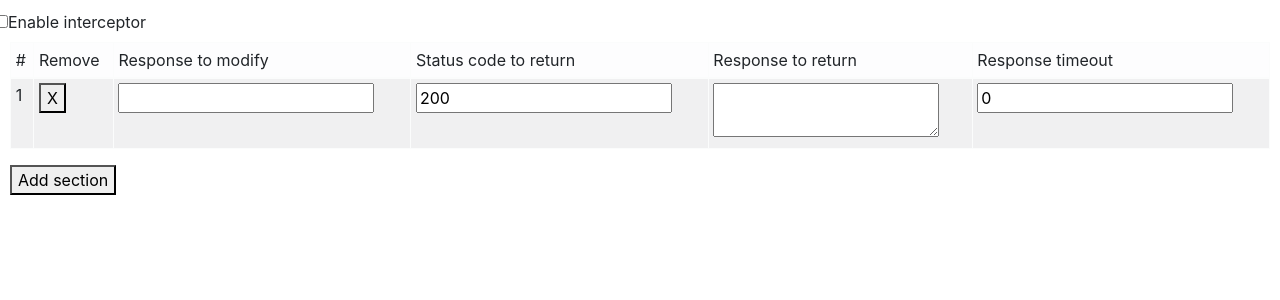
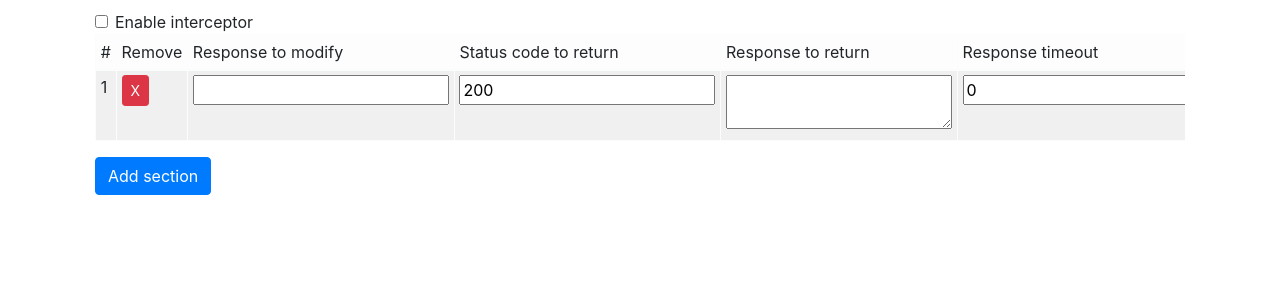
Before and after one commit to vgoreiko/requestInterceptorChrome, a React (Create React App) app: page / in a window 1280 px wide. Shown: the top 300 px of the page. Built offline with nearby package versions, Linux system fonts and the light colour scheme; no server answers.

Commit message:
styled top section

```diff
--- a/public/index.html
+++ b/public/index.html
@@ -7,6 +7,6 @@
   </head>
   <body>
     <noscript> You need to enable JavaScript to run this app.</noscript>
-    <div id="root"></div>
+    <div id="root" class="container"></div>
   </body>
 </html>
--- a/src/components/main-form/main-form.tsx
+++ b/src/components/main-form/main-form.tsx
@@ -22,7 +22,8 @@ export default class MainForm extends React.Component {
         return (
             <section className="form-section">
                 <TopSection enabled={this.state.enabled} changeEnabled={this.changeEnabled}/>
-                <table className="table table-striped table-light table-bordered table-hover table-sm ">
+                <div className="table-responsive">
+                    <table className="table table-striped table-light table-bordered table-hover table-sm">
                         <thead className="thead-light">
                         <tr>
                             <td>#</td>
@@ -39,7 +40,7 @@ export default class MainForm extends React.Component {
                                 <tr className="params-section" key={index}>
                                     <td>{index + 1}</td>
                                     <td>
-                                    <button type="button" onClick={() => this.removeSection(index)}>X</button>
+                                        <button type="button" className="btn btn-danger btn-sm" onClick={() => this.removeSection(index)}>X</button>
                                     </td>
                                     <ParamsSection
                                         requestUrl={item.requestUrl}
@@ -57,8 +58,9 @@ export default class MainForm extends React.Component {
                         })}
                         </tbody>
                     </table>
+                </div>
                 <div className="buttons-section">
-                    <button type="button" className="add-params-section" onClick={this.addSection}>Add section</button>
+                    <button type="button" className="add-params-section btn btn-primary" onClick={this.addSection}>Add section</button>
                 </div>
             </section>
         )
--- a/src/components/top-section/top-section.tsx
+++ b/src/components/top-section/top-section.tsx
@@ -6,13 +6,14 @@ export default class TopSection extends Component<TopSectionPropsModel> {
     render() {
         return (
             <div className="top-section">
-                <div className="row">
-                    <label htmlFor="enable-interceptor">
-                        <input type="checkbox"
-                               className="enable-interceptor"
-                               onChange={this.props.changeEnabled}
-                                defaultChecked={this.props.enabled}
-                        />
+                <div className="form-check">
+                    <input type="checkbox"
+                           className="form-check-input"
+                           id="enable-interceptor"
+                           onChange={this.props.changeEnabled}
+                           defaultChecked={this.props.enabled}
+                    />
+                    <label htmlFor="enable-interceptor" className="form-check-label">
                         Enable interceptor
                     </label>
                 </div>
```
Lines whose indentation alone changed are shown as unchanged.
